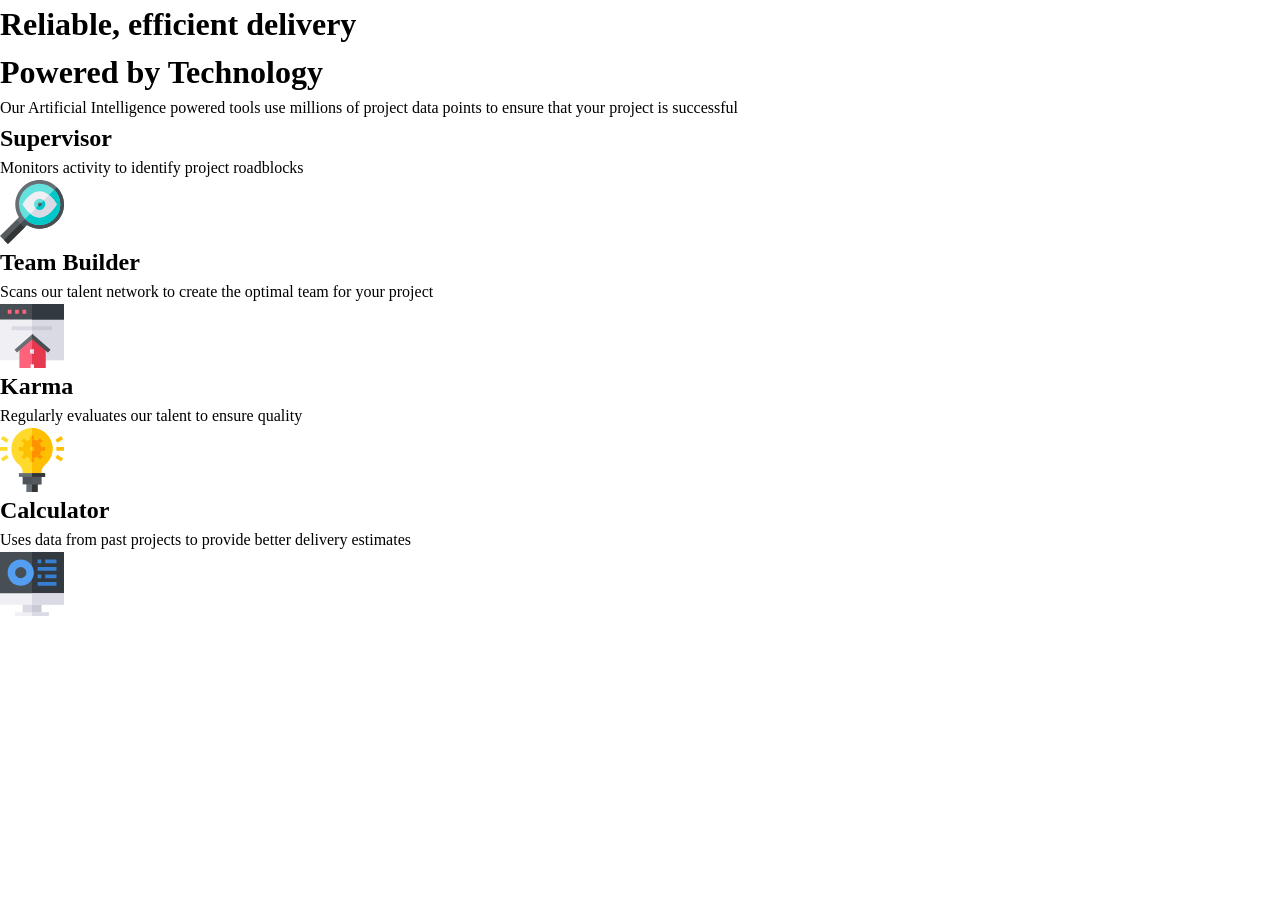
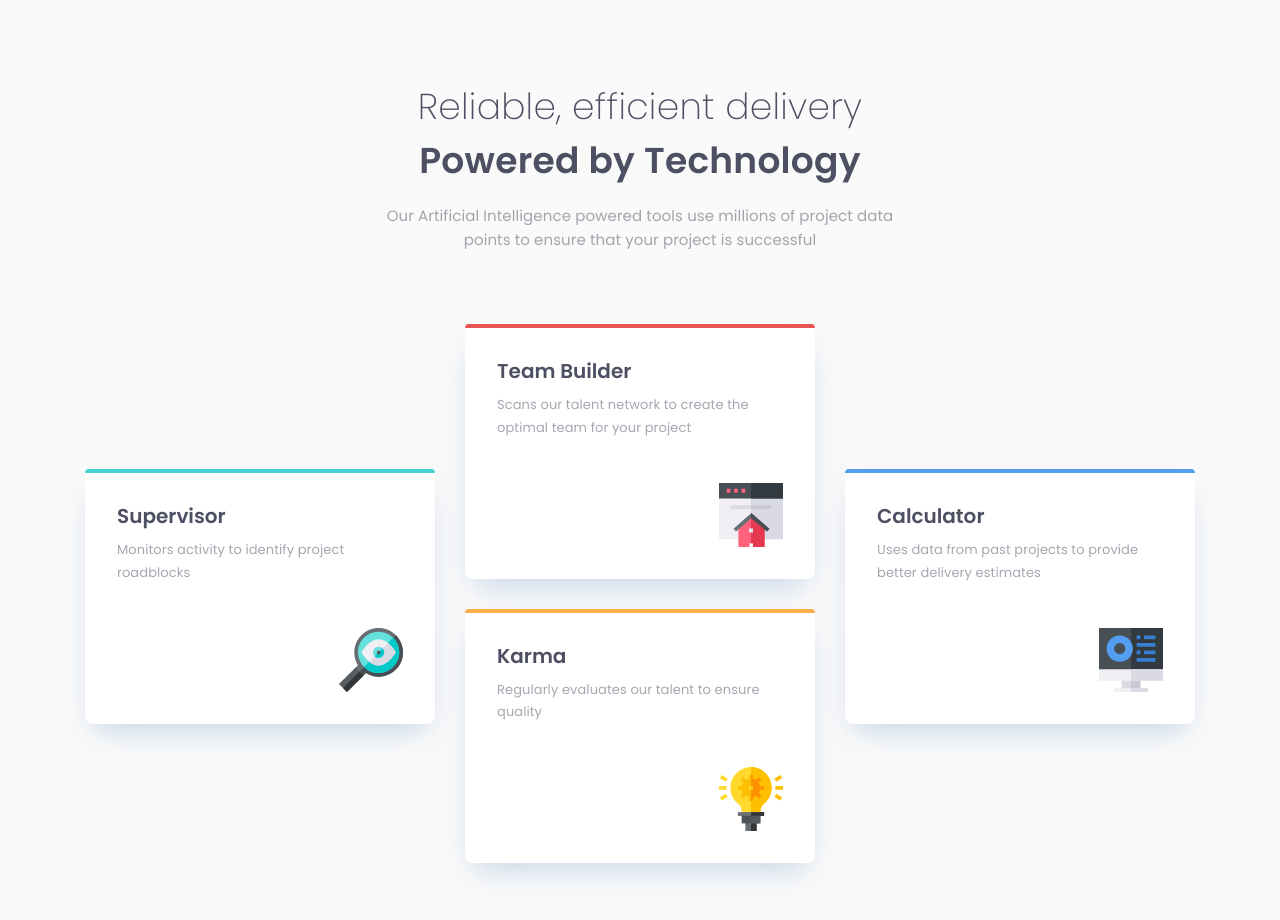
Before and after one commit to alann13/Four-Cards-Feature-Section, a website built with Vite: page index.html in a window 1280 px wide. Before the commit the page ends 800 px from the top, so only its background shows below. Built offline with nearby package versions, Linux system fonts and the light colour scheme.

Commit message:
feat: page feature added

```diff
--- a/index.html
+++ b/index.html
@@ -2,10 +2,11 @@
 <html lang="en">
   <head>
     <meta charset="UTF-8" />
+    <meta name="viewport" content="width=device-width, initial-scale=1.0" />
     <link rel="icon" type="image/png" href="/images/favicon.png" />
-    <meta name="viewport" content="width=device-width, initial-scale=1.0" />
     <title>Four Card Feature</title>
   </head>
+
   <body>
     <header>
       <h1>
@@ -20,32 +21,32 @@
 
     <main>
       <section class="cards-container">
-        <section class="card-info">
-          <h2>Supervisor</h2>
+        <section class="card-info green-card">
+          <h2>supervisor</h2>
           <p>Monitors activity to identify project roadblocks</p>
           <img src="/images/icon-supervisor.svg" alt="supervisor icon" />
         </section>
 
-        <section class="card-info">
-          <h2>Team Builder</h2>
+        <section class="card-info red-card">
+          <h2>team builder</h2>
           <p>
             Scans our talent network to create the optimal team for your project
           </p>
           <img src="/images/icon-team-builder.svg" alt="team builder icon" />
         </section>
 
-        <section class="card-info">
-          <h2>Karma</h2>
-          <p>Regularly evaluates our talent to ensure quality</p>
-          <img src="/images/icon-karma.svg" alt="karma icon" />
-        </section>
-
-        <section class="card-info">
-          <h2>Calculator</h2>
+        <section class="card-info blue-card">
+          <h2>calculator</h2>
           <p>
             Uses data from past projects to provide better delivery estimates
           </p>
           <img src="/images/icon-calculator.svg" alt="calculator icon" />
+        </section>
+
+        <section class="card-info yellow-card">
+          <h2>karma</h2>
+          <p>Regularly evaluates our talent to ensure quality</p>
+          <img src="/images/icon-karma.svg" alt="karma icon" />
         </section>
       </section>
     </main>
--- a/styles/index.css
+++ b/styles/index.css
@@ -1,2 +1,3 @@
+@import url('https://fonts.googleapis.com/css2?family=Poppins:wght@200;400;600&display=swap');
 @import url('reset.css');
 @import url('main.css');
--- a/styles/main.css
+++ b/styles/main.css
@@ -1,3 +1,148 @@
 :root {
+  --gray: #fafafa;
+  --text-color: #4d4f62;
   --white: white;
+
+  --main-font: 'Poppins', sans-serif;
+  --desktop-cutoff: 69.375rem;
+  --radius: 8px;
 }
+
+body {
+  background: var(--gray);
+  font-family: var(--main-font);
+  margin: 5rem auto 4rem;
+  max-width: var(--desktop-cutoff);
+}
+
+h1 {
+  font-size: 2.25rem;
+  font-weight: 200;
+  letter-spacing: 0.25px;
+}
+
+h1 span {
+  font-weight: 600;
+}
+
+header {
+  color: var(--text-color);
+  margin-bottom: 4.5rem;
+  text-align: center;
+}
+
+header p {
+  font-size: 0.9375rem;
+  letter-spacing: 0.1px;
+  line-height: 1.6;
+  margin: 1rem auto 0;
+  opacity: 0.5;
+  width: 50%;
+}
+
+.cards-container {
+  display: grid;
+  gap: 1.875rem;
+  grid-template-columns: repeat(3, 1fr);
+}
+
+.card-info {
+  background: var(--white);
+  border-radius: var(--radius);
+  box-shadow: 0 15px 30px -11px hsla(213, 47%, 67%, 0.5);
+  color: var(--text-color);
+  max-width: 21.875rem;
+  padding: 2rem;
+  position: relative;
+  top: var(--card-top-placement);
+}
+
+.card-info::before {
+  background: var(--dynamic-card-color);
+  border-top-left-radius: var(--radius);
+  border-top-right-radius: var(--radius);
+  content: '';
+  display: block;
+  height: 4px;
+  left: 0;
+  position: absolute;
+  top: 0;
+  width: 100%;
+}
+
+.card-info h2 {
+  font-size: 1.25rem;
+  font-weight: 600;
+  margin-bottom: 0.5rem;
+  text-transform: capitalize;
+}
+
+.card-info p {
+  font-size: 0.8125rem;
+  font-weight: 400;
+  letter-spacing: 0.1px;
+  line-height: 1.75;
+  opacity: 0.5;
+}
+
+.card-info img {
+  display: flex;
+  height: 4rem;
+  justify-content: end;
+  margin: 2.7rem 0 0 auto;
+  width: 4rem;
+}
+
+.red-card {
+  --dynamic-card-color: #ea5454;
+}
+
+.yellow-card {
+  --dynamic-card-color: #fcae4a;
+  grid-column-start: 2;
+}
+
+.blue-card {
+  --card-top-placement: 57%;
+  --dynamic-card-color: #549ef2;
+}
+
+.green-card {
+  --card-top-placement: 57%;
+  --dynamic-card-color: #44d3d2;
+}
+
+@media screen and (max-width: 69.375rem) {
+  body {
+    max-width: 20rem;
+  }
+
+  h1 {
+    font-size: 1.5rem;
+  }
+
+  header p {
+    width: 100%;
+  }
+
+  .cards-container {
+    gap: 1.5rem;
+    grid-template-columns: 1fr;
+  }
+
+  .card-info {
+    max-width: 100%;
+  }
+
+  .yellow-card {
+    grid-column-start: unset;
+  }
+
+  .blue-card {
+    --card-top-placement: 0;
+  }
+
+  .green-card {
+    --card-top-placement: 0;
+  }
+}
```
